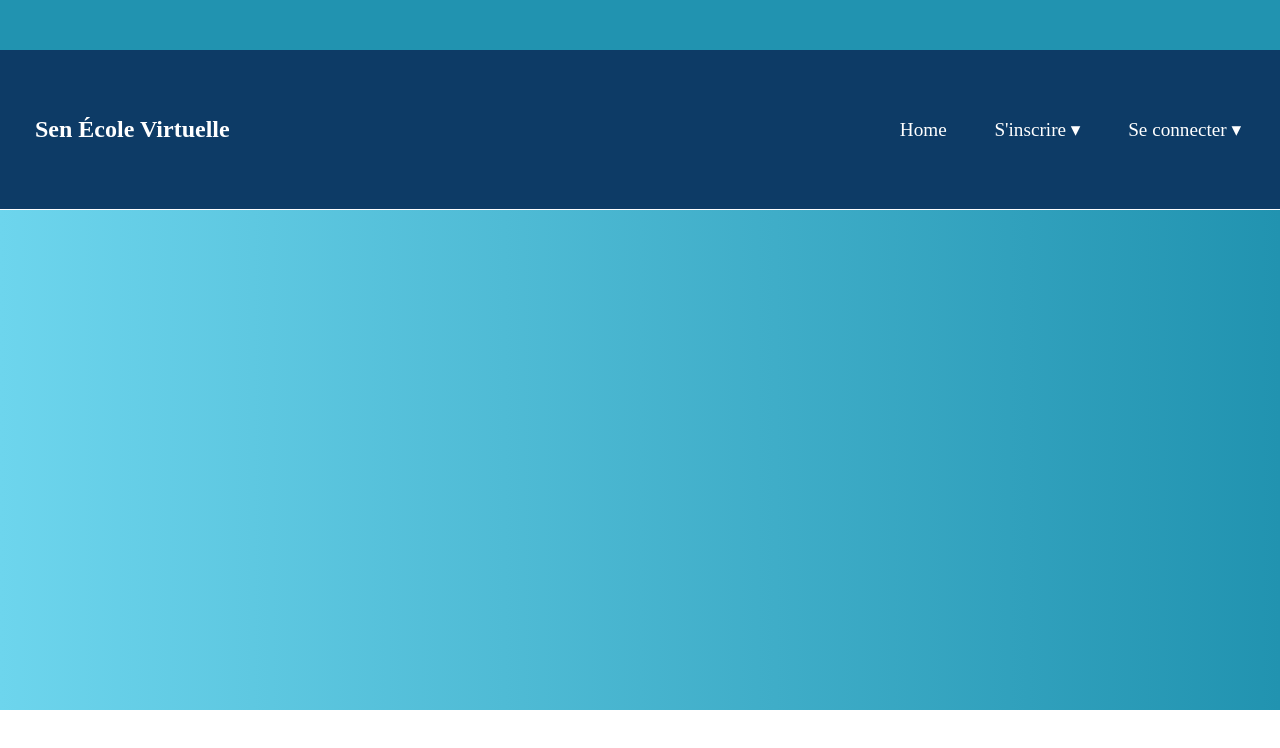
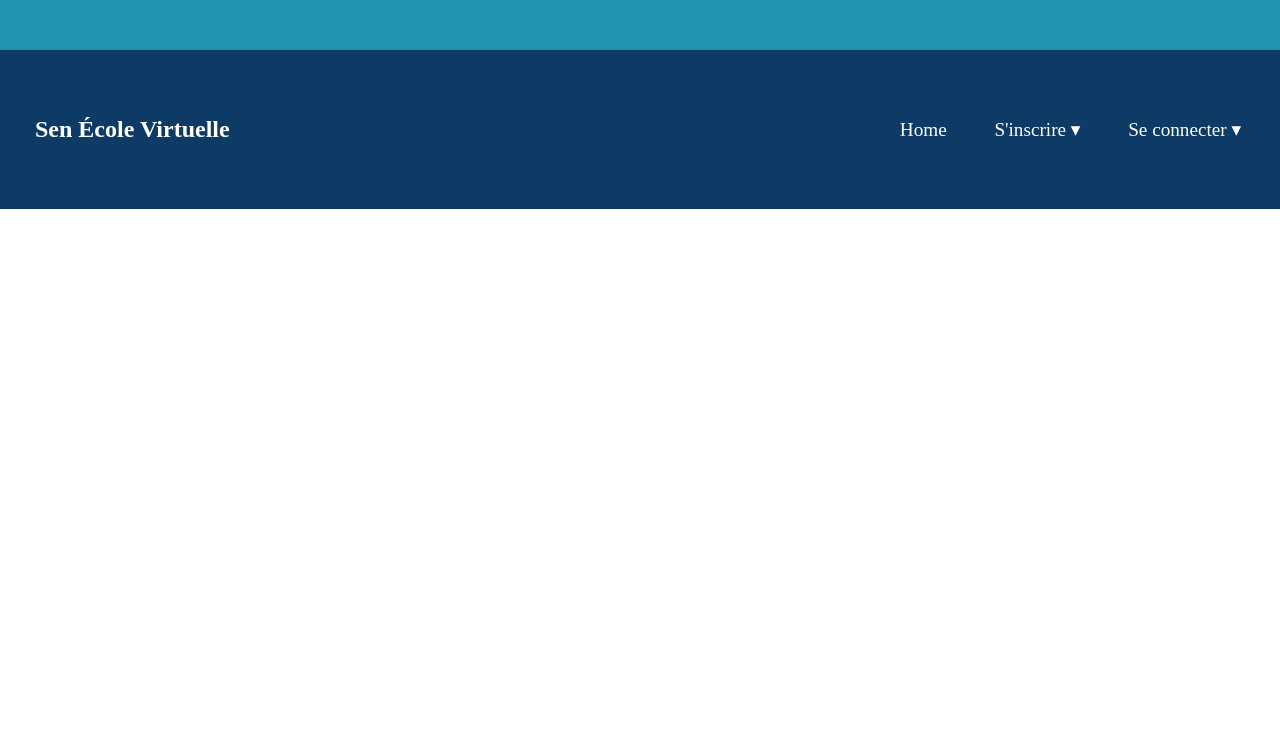
Before and after one commit to WALY-FALL/sevfront, a React (Create React App) app: page / in a window 1280 px wide. Shown: the top 748 px of the page. Built offline with nearby package versions, Linux system fonts and the light colour scheme; no server answers.

Commit message:
deployed

```diff
--- a/src/App.css
+++ b/src/App.css
@@ -42,10 +42,7 @@ body{
     font-size: larger;
 }
 
-.div-home{
-    height: 500px;
-    background: linear-gradient(to left, #2193b0, #6dd5ed);
-}
+
 .signup{
     display: flex;
     justify-content: center;
--- a/src/style/home.css
+++ b/src/style/home.css
@@ -1,10 +1,15 @@
   .div-home {
     width: 100%;
     max-width: 100%;
+    background: linear-gradient(to left, #2193b0, #6dd5ed);
     /*overflow: hidden;*/
 
   }
 
+  /*.div-home{
+    height: 500px;
+    background: linear-gradient(to left, #2193b0, #6dd5ed);
+}*/
   /* CONTENEUR SLIDER */
   .div-home .slick-slider {
     width: 100%;
```
